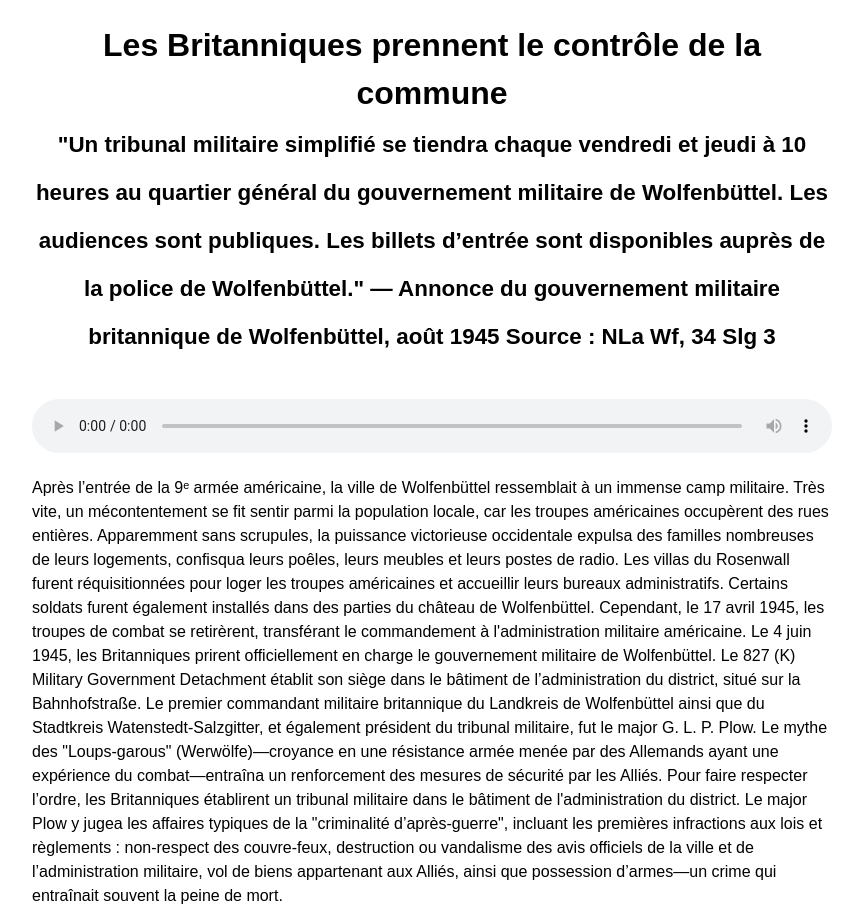
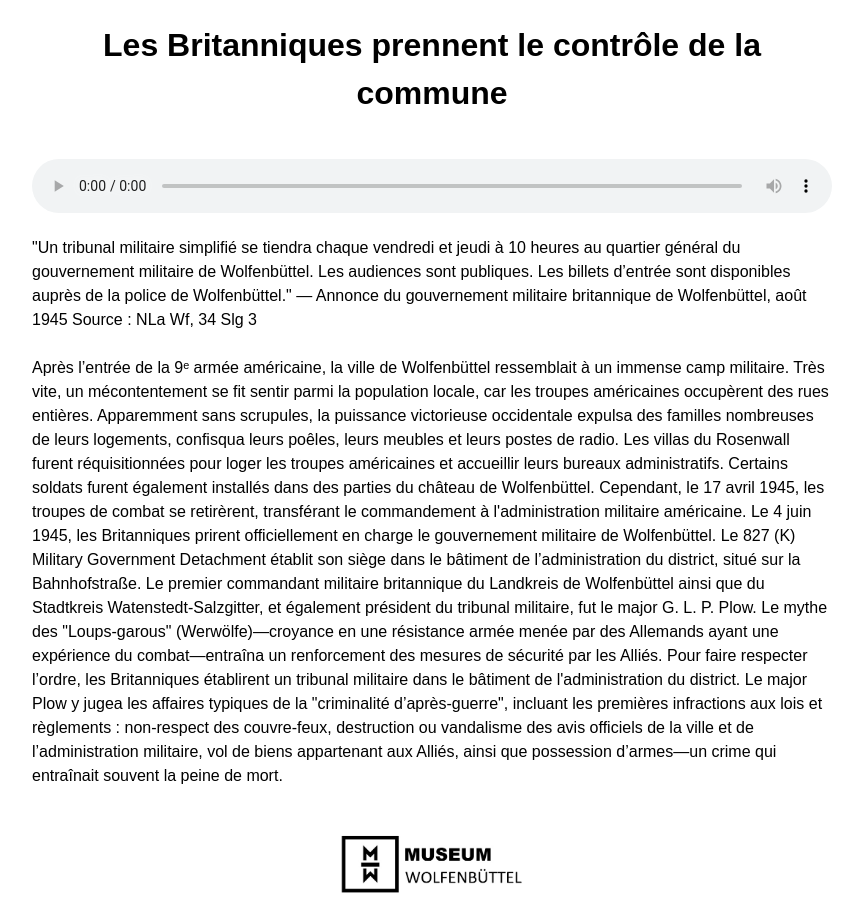
Before and after one commit to AusstellungMW/Tafel5FR, a plain HTML site: page index.html in a window 1280 px wide. Shown: the top 911 px of the page, without its empty margins (208-1071 px from the left). Drawn offline with Linux system fonts and the light colour scheme.

Commit message:
Update index.html

```diff
--- a/index.html
+++ b/index.html
@@ -121,10 +121,7 @@
         <h1>
   Les Britanniques prennent le contrôle de la commune<br>
   <span style="font-size: 0.7em; font-weight: bold;">
-    "Un tribunal militaire simplifié se tiendra chaque vendredi et jeudi à 10 heures au quartier général du gouvernement militaire de Wolfenbüttel. Les audiences sont publiques. Les billets d’entrée sont disponibles auprès de la police de Wolfenbüttel."
 
-— Annonce du gouvernement militaire britannique de Wolfenbüttel, août 1945
-Source : NLa Wf, 34 Slg 3
   </span>
 </h1>
 
@@ -150,7 +147,10 @@ Source : NLa Wf, 34 Slg 3
         <p>
 
 
+"Un tribunal militaire simplifié se tiendra chaque vendredi et jeudi à 10 heures au quartier général du gouvernement militaire de Wolfenbüttel. Les audiences sont publiques. Les billets d’entrée sont disponibles auprès de la police de Wolfenbüttel."
 
+— Annonce du gouvernement militaire britannique de Wolfenbüttel, août 1945
+Source : NLa Wf, 34 Slg 3 <br><br>
 Après l’entrée de la 9ᵉ armée américaine, la ville de Wolfenbüttel ressemblait à un immense camp militaire. Très vite, un mécontentement se fit sentir parmi la population locale, car les troupes américaines occupèrent des rues entières. Apparemment sans scrupules, la puissance victorieuse occidentale expulsa des familles nombreuses de leurs logements, confisqua leurs poêles, leurs meubles et leurs postes de radio. Les villas du Rosenwall furent réquisitionnées pour loger les troupes américaines et accueillir leurs bureaux administratifs. Certains soldats furent également installés dans des parties du château de Wolfenbüttel. Cependant, le 17 avril 1945, les troupes de combat se retirèrent, transférant le commandement à l'administration militaire américaine.
 
 Le 4 juin 1945, les Britanniques prirent officiellement en charge le gouvernement militaire de Wolfenbüttel. Le 827 (K) Military Government Detachment établit son siège dans le bâtiment de l’administration du district, situé sur la Bahnhofstraße. Le premier commandant militaire britannique du Landkreis de Wolfenbüttel ainsi que du Stadtkreis Watenstedt-Salzgitter, et également président du tribunal militaire, fut le major G. L. P. Plow.
```
